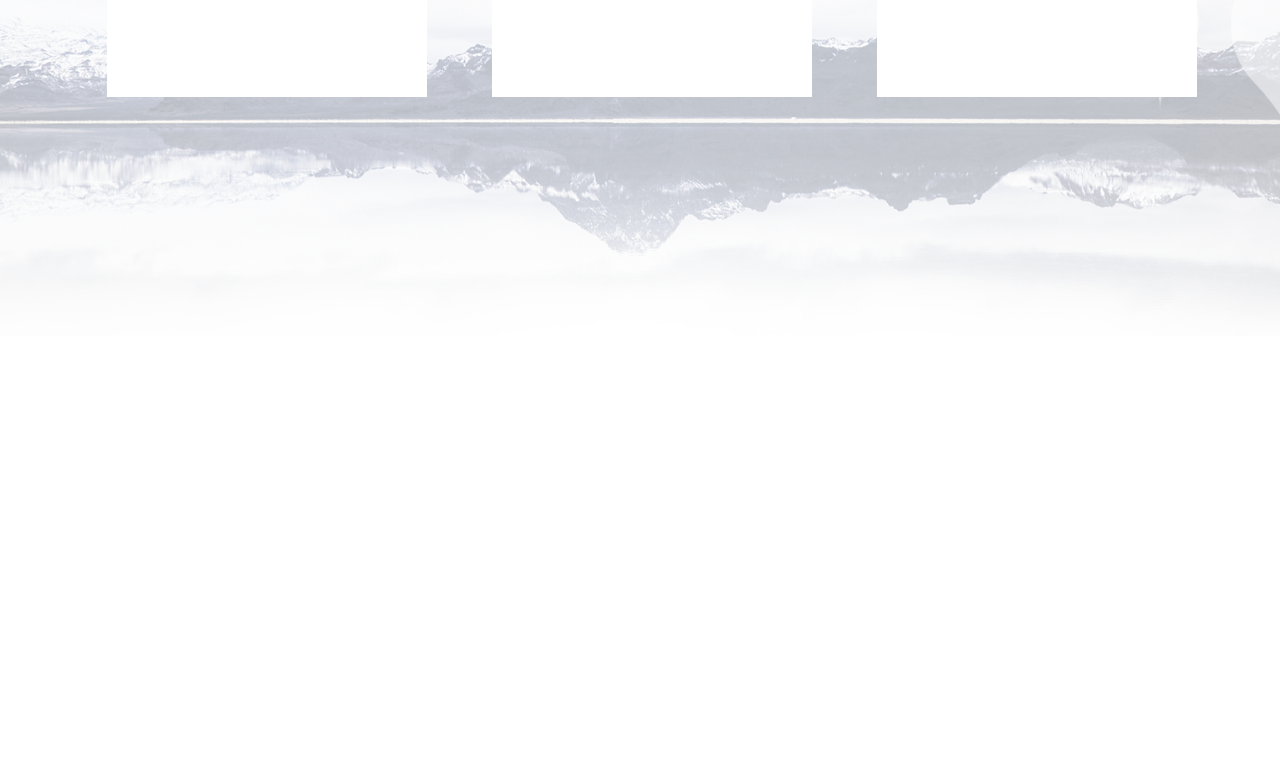
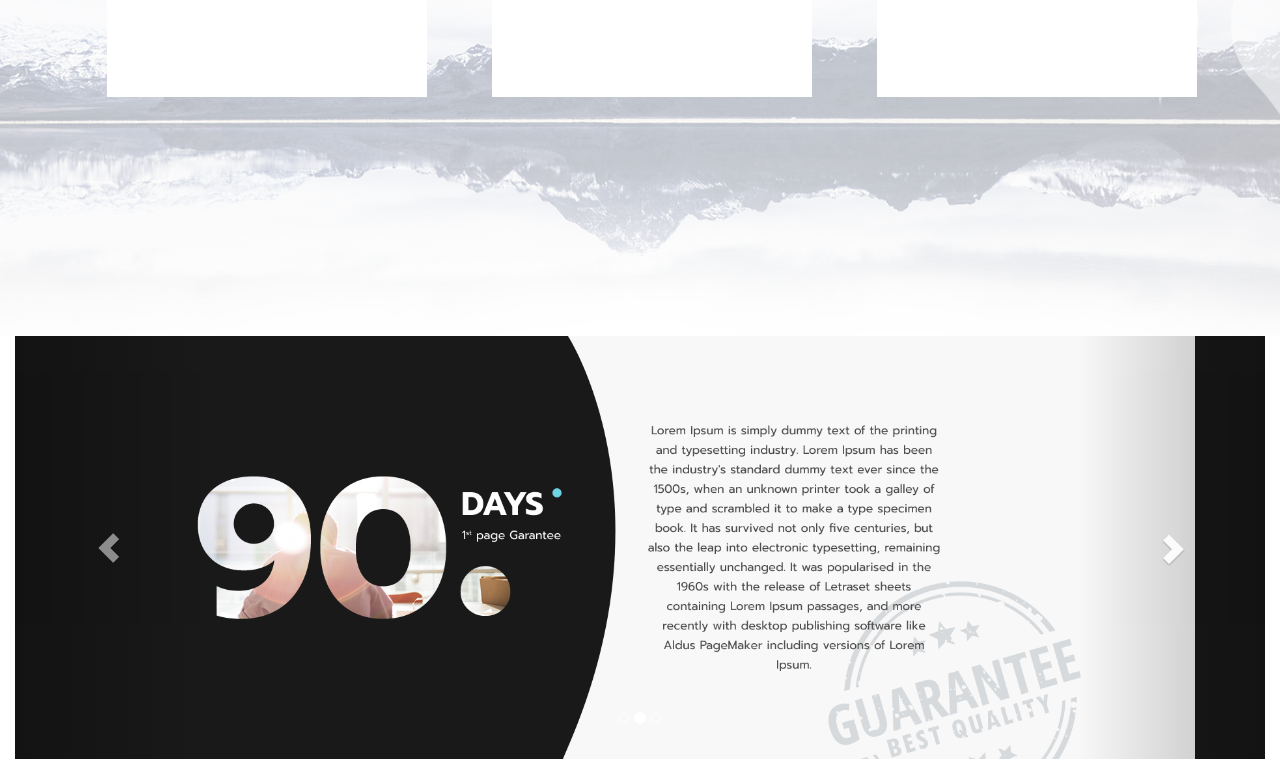
Before and after one commit to murkymao/landing4, a plain HTML site: page index.html in a window 1280 px wide. Shown: the part 2424-3183 px from the top of the page. Before the commit the page ends 2760 px from the top, so only its background shows below. Drawn offline with nearby package versions, Linux system fonts and the light colour scheme.

Commit message:
add carousel

```diff
--- a/assets/css/style.css
+++ b/assets/css/style.css
@@ -150,3 +150,7 @@ h2::after {
     margin-top: 100px;
     margin-bottom: 100px;
 }
+
+.item img {
+    width: 100%;
+}
--- a/index.html
+++ b/index.html
@@ -97,6 +97,41 @@
         </div>
     </div>
 </div>
+<div class="container-fluid">
+    <div id="myCarousel" class="carousel slide" data-ride="carousel">
+        <!-- Indicators -->
+        <ol class="carousel-indicators">
+            <li data-target="#myCarousel" data-slide-to="0" class="active"></li>
+            <li data-target="#myCarousel" data-slide-to="1"></li>
+            <li data-target="#myCarousel" data-slide-to="2"></li>
+        </ol>
+
+        <!-- Wrapper for slides -->
+        <div class="carousel-inner">
+            <div class="item active">
+                <img src="assets/img/background-middle2.png" alt="">
+            </div>
+
+            <div class="item">
+                <img src="assets/img/background-middle2.png" alt="">
+            </div>
+
+            <div class="item">
+                <img src="assets/img/background-middle2.png" alt="">
+            </div>
+        </div>
+
+        <!-- Left and right controls -->
+        <a class="left carousel-control" href="#myCarousel" data-slide="prev">
+            <span class="glyphicon glyphicon-chevron-left"></span>
+            <span class="sr-only">Previous</span>
+        </a>
+        <a class="right carousel-control" href="#myCarousel" data-slide="next">
+            <span class="glyphicon glyphicon-chevron-right"></span>
+            <span class="sr-only">Next</span>
+        </a>
+    </div>
+</div>
 
 
 <script src="https://ajax.googleapis.com/ajax/libs/jquery/3.2.1/jquery.min.js"></script>
```
Also changed, not shown: assets/img/background-middle2.png (added).
